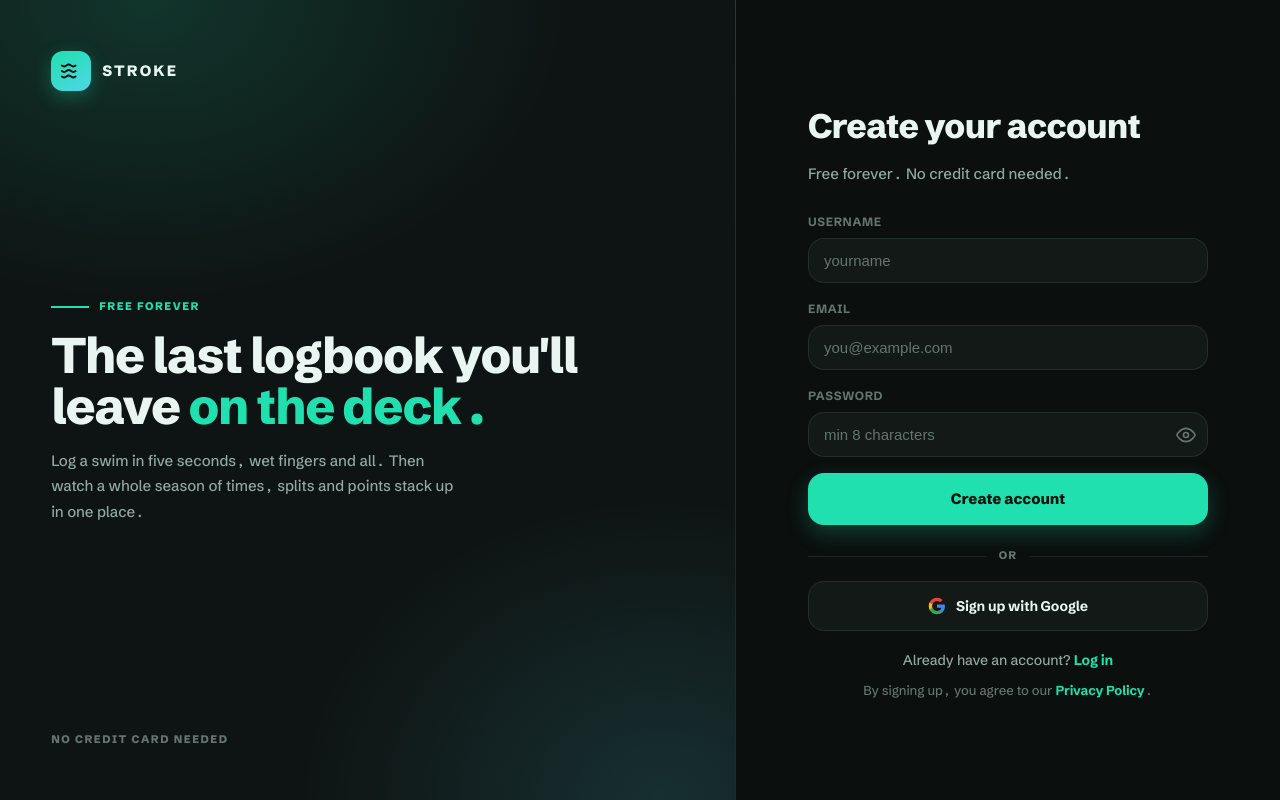
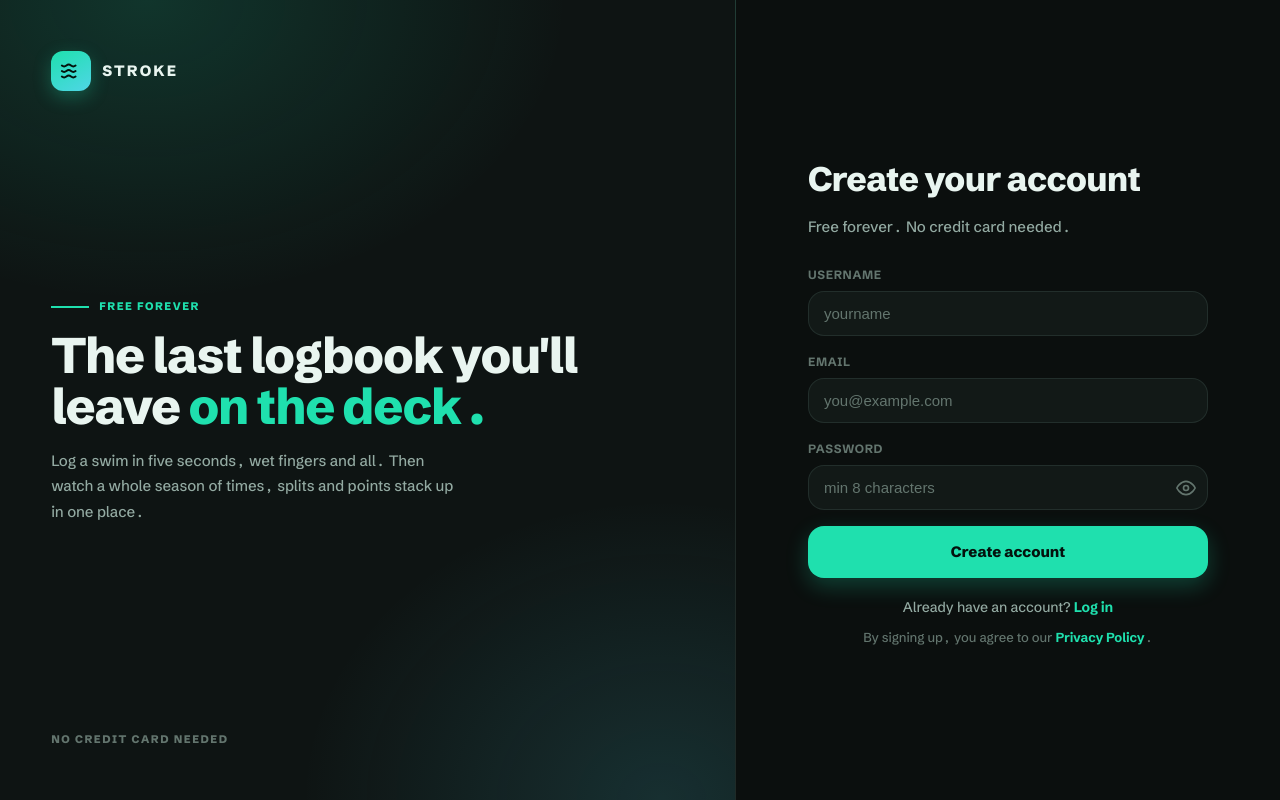
Before and after one commit to skydaniel741/stroke, a Flask app: page /signup in a window 1280 px wide. Run offline with Flask 3, Linux system fonts and the light colour scheme; some libraries are stand-ins or nearby versions.

Commit message:
Wire up Remember me, drop Google sign-in (not configured yet)
Remember me now actually keeps you logged in via Flask-Login's
persistent session cookie instead of doing nothing. Removed the
Continue/Sign up with Google buttons from login and signup since
there's no OAuth app set up right now; the backend route already
falls back cleanly if it's ever re-enabled.

```diff
--- a/routes.py
+++ b/routes.py
@@ -185,7 +185,8 @@ def login():
             if not user.is_verified:
                 flash('Please verify your email first.', 'error')
                 return redirect(url_for('main.verify', email=email))
-            login_user(user)
+            remember = bool(request.form.get('remember'))
+            login_user(user, remember=remember)
             if user.is_admin:
                 return redirect(url_for('main.admin_dashboard'))
             if user.role == 'coach':
--- a/templates/signup.html
+++ b/templates/signup.html
@@ -57,12 +57,6 @@
                 <button type="submit" class="cx-btn-primary">Create account</button>
             </form>
 
-            <div class="cx-auth-divider"><span>or</span></div>
-
-            <a href="/auth/google" class="cx-social-btn">
-                <svg width="18" height="18" viewBox="0 0 24 24"><path fill="#4285F4" d="M22.56 12.25c0-.78-.07-1.53-.2-2.25H12v4.26h5.92c-.26 1.37-1.04 2.53-2.21 3.31v2.77h3.57c2.08-1.92 3.28-4.74 3.28-8.09z"/><path fill="#34A853" d="M12 23c2.97 0 5.46-.98 7.28-2.66l-3.57-2.77c-.98.66-2.23 1.06-3.71 1.06-2.86 0-5.29-1.93-6.16-4.53H2.18v2.84C3.99 20.53 7.7 23 12 23z"/><path fill="#FBBC05" d="M5.84 14.09c-.22-.66-.35-1.36-.35-2.09s.13-1.43.35-2.09V7.07H2.18C1.43 8.55 1 10.22 1 12s.43 3.45 1.18 4.93l2.85-2.22.81-.62z"/><path fill="#EA4335" d="M12 5.38c1.62 0 3.06.56 4.21 1.64l3.15-3.15C17.45 2.09 14.97 1 12 1 7.7 1 3.99 3.47 2.18 7.07l3.66 2.84c.87-2.6 3.3-4.53 6.16-4.53z"/></svg>
-                Sign up with Google
-            </a>
             <p class="cx-auth-switch">Already have an account? <a href="/login">Log in</a></p>
             <p class="cx-auth-switch" style="margin-top:8px; font-size:13px; color:var(--faint)">By signing up, you agree to our <a href="/privacy">Privacy Policy</a>.</p>
         </div>
```
Also changed, not shown: templates/login.html (+0 -7 lines).
